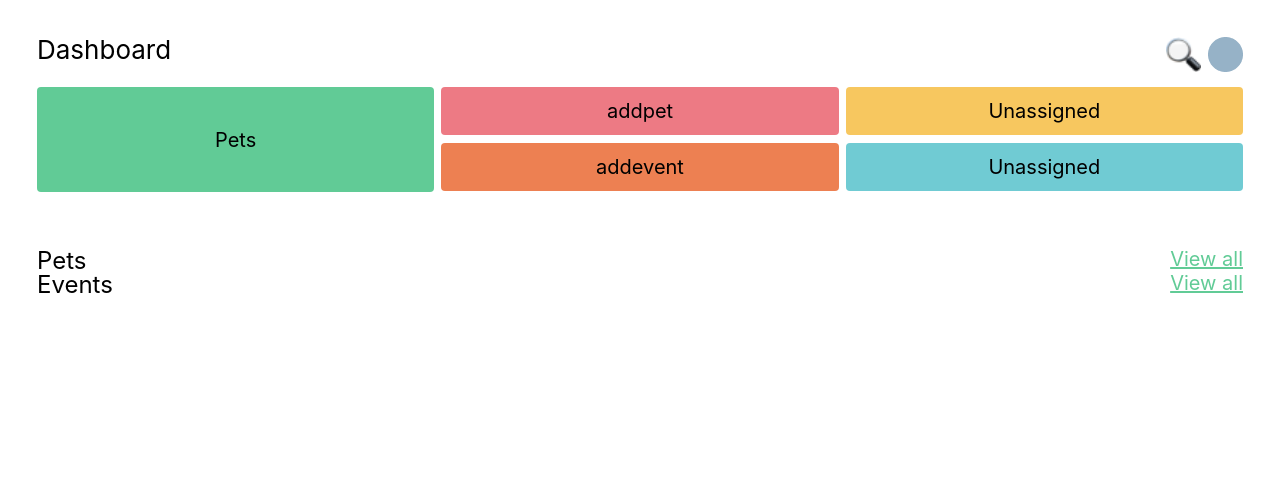
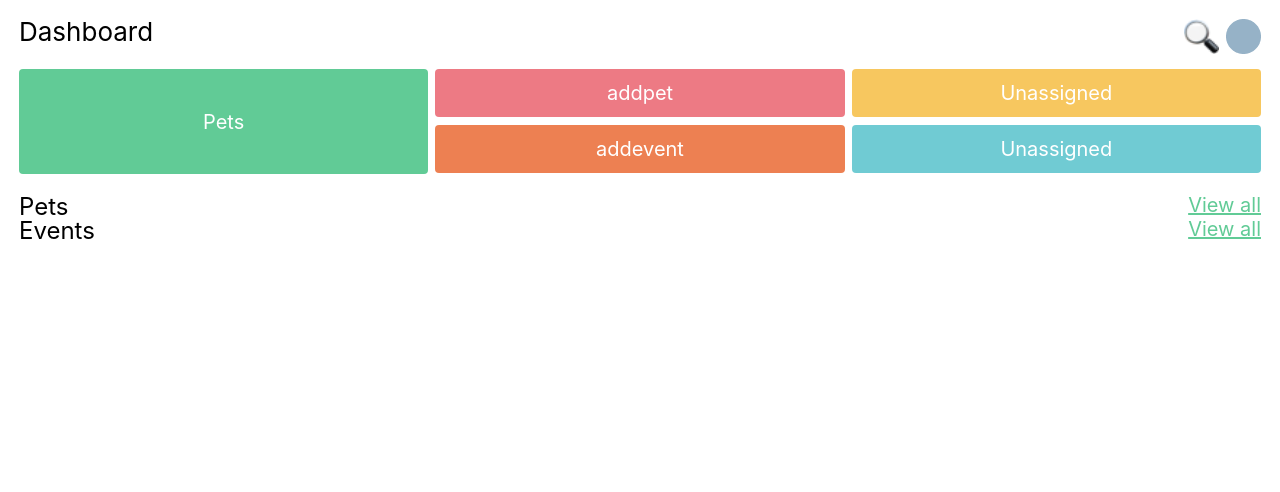
Before and after one commit to devinekask/1920-DEV3-plan-it-geenens-vandeweghe, a PHP site: page / in a window 1280 px wide. Shown: the top 492 px of the page. Run offline with PHP 8.4, Linux system fonts and the light colour scheme; data that the repository does not hold is empty.

Commit message:
Commit voor issue #23 & #34

```diff
--- a/src/controller/PetsController.php
+++ b/src/controller/PetsController.php
@@ -19,8 +19,15 @@ class PetsController extends Controller {
     }
 
   public function pets() {
+      $pets = $this->petDAO->selectAll();
+      $this->set('title', 'Pets');
+      $this->set('pets', $pets);
+      $this->set('currentPage', 'pets');
+    }
 
-      $this->set('title', 'Pets');
+    public function detail(){
+      $this->set('title', 'Detail');
+      $this->set('currentPage', 'detail');
     }
 
   public function events() {
--- a/src/css/style.css
+++ b/src/css/style.css
@@ -4,8 +4,10 @@ footer {
   background-color: white;
 }
 
+
+
 header {
-  padding: var(--marginMedium);
+  padding: var(--marginSmall);
   height: 50px;
   font-size: var(--fontsizeMega);
 }
@@ -21,6 +23,10 @@ footer {
   padding: 2rem 0;
 }
 
+p {
+  padding-left: var(--marginSmall);
+}
+
 .hidden {
   display: none;
 }
@@ -29,9 +35,10 @@ footer {
   display: flex;
 }
 
-.dashboard__home--content .wrap {
+.dashboard__home--content,
+.dashboard__pets--content,
+.wrap {
   justify-content: space-between;
-
 }
 
 .center {
@@ -58,14 +65,17 @@ footer {
 }
 
 .dashboard {
-  padding: var(--marginMedium);
+  padding: var(--marginSmall);
 }
 
 .section__title {
   font-size: var(--fontsizeBig);
 }
 
-.dashboard__home--header, .list__home--pets, .dashboard__home--pets {
+.dashboard__home--header,
+.list__home--pets,
+.list__pets--pets,
+.dashboard__home--pets {
   color: white;
   display: grid;
   grid-template-columns: repeat(3, 1fr);
@@ -75,37 +85,72 @@ footer {
   margin: 0 auto;
 }
 
-.green {
+.dashboard__home--green {
   grid-area: span 2;
   background-color: #61cb96;
   height: 105px;
   border-radius: 4px;
-
 }
 
-.red {
+.dashboard__home--red {
   grid-area: 1 / 2 span 2;
   background-color: #ed7a84;
 }
 
-.orange {
+.dashboard__home--orange {
   grid-area: 2 / 2 / span 2;
   background-color: #ed8052;
 }
 
-.yellow {
+.dashboard__home--yellow {
   grid-area: 1 / 3 / 2 / 3;
   background-color: #f7c75f;
 }
 
-.blue {
+.dashboard__home--blue {
   grid-area: 2 / 3 / 2 / 4;
   background-color: #70cbd3;
 }
 
-.red, .orange, .yellow, .blue {
+.dashboard__home--red,
+.dashboard__home--orange,
+.dashboard__home--yellow,
+.dashboard__home--blue {
   height: 4.8rem;
   border-radius: .4rem;
+}
+
+.dashboard__pets--header,
+.dashboard__pets--pets {
+  color: white;
+  display: grid;
+  grid-template-columns: repeat(6, 1fr);
+  row-gap: var(--marginSmall);
+  column-gap: var(--marginSmall);
+  text-align: center;
+  margin: 0 auto;
+}
+
+.dashbboard__pets--green {
+  grid-area: 1 / 1 / 2 / 3;
+  background-color: #61cb96;
+}
+
+.dashboard__pets--red {
+  grid-area: 1 / 3 / 2 / 5;
+  background-color: #ed7a84;
+}
+
+.dashboard__pets--yellow {
+  grid-area: 1 / 5 / 2 / 7;
+  background-color: #f7c75f;
+}
+
+.dashboard__pets--yellow,
+.dashboard__pets--red,
+.dashbboard__pets--green {
+  height: 52.5px;
+  border-radius: 4px;
 }
 
 .right {
@@ -118,12 +163,12 @@ footer {
   justify-content: center;
   align-items: center;
   text-decoration: none;
-  color: black;
+  color: var(--atextColor);
 }
 
 .list__wrapper {
   height: 12rem;
-  color: black;
+  background-color: black;
 }
 
 .pets {
--- a/src/css/vars.css
+++ b/src/css/vars.css
@@ -3,6 +3,7 @@
   --backgroundColor: #f9d2cb;
   --textColor: #212121;
   --secondarytextColor: #9c9c9c;
+  --atextColor: white;
   --accentColor: #a3f4dc;
 
   /* Fontsizes */
--- a/src/view/pets/index.php
+++ b/src/view/pets/index.php
@@ -1,15 +1,15 @@
-<div>
 <section class="dashboard dashboard__home--header">
     <h2 class="hidden">Dashboard</h2>
-        <a href="index.php?page=pets" class="dashboard__item green">Pets</a>
-        <a href="index.php?page=addpet" class="dashboard__item red">addpet</a>
-        <a href="index.php?page=addevent" class="dashboard__item orange">addevent</a>
-        <a href="index.php?" class="dashboard__item yellow">Unassigned</a>
-        <a href="index.php?" class="dashboard__item blue">Unassigned</a>
-    </div>
+        <a href="index.php?page=pets" class="dashboard__item dashboard__home--green">Pets</a>
+        <a href="index.php?page=addpet" class="dashboard__item dashboard__home--red">addpet</a>
+        <a href="index.php?page=addevent" class="dashboard__item dashboard__home--orange">addevent</a>
+        <a href="index.php?" class="dashboard__item dashboard__home--yellow">Unassigned</a>
+        <a href="index.php?" class="dashboard__item dashboard__home--blue">Unassigned</a>
 </section>
+
+
+<!-- Overview of Pets -->
 <section class="dashboard dashboard__home--content">
-<!-- Overview of Pets -->
 <div class="wrap">
       <h3 class="section__title">Pets</h3>
       <a href="index.php?page=pets" class="viewall">View all</a>
```
Also changed, not shown: src/dao/EventsDAO.php (+14 -12 lines), src/view/pets/detail.php (deleted, +0 -10 lines), src/view/pets/pets.php (+18 -14 lines).
